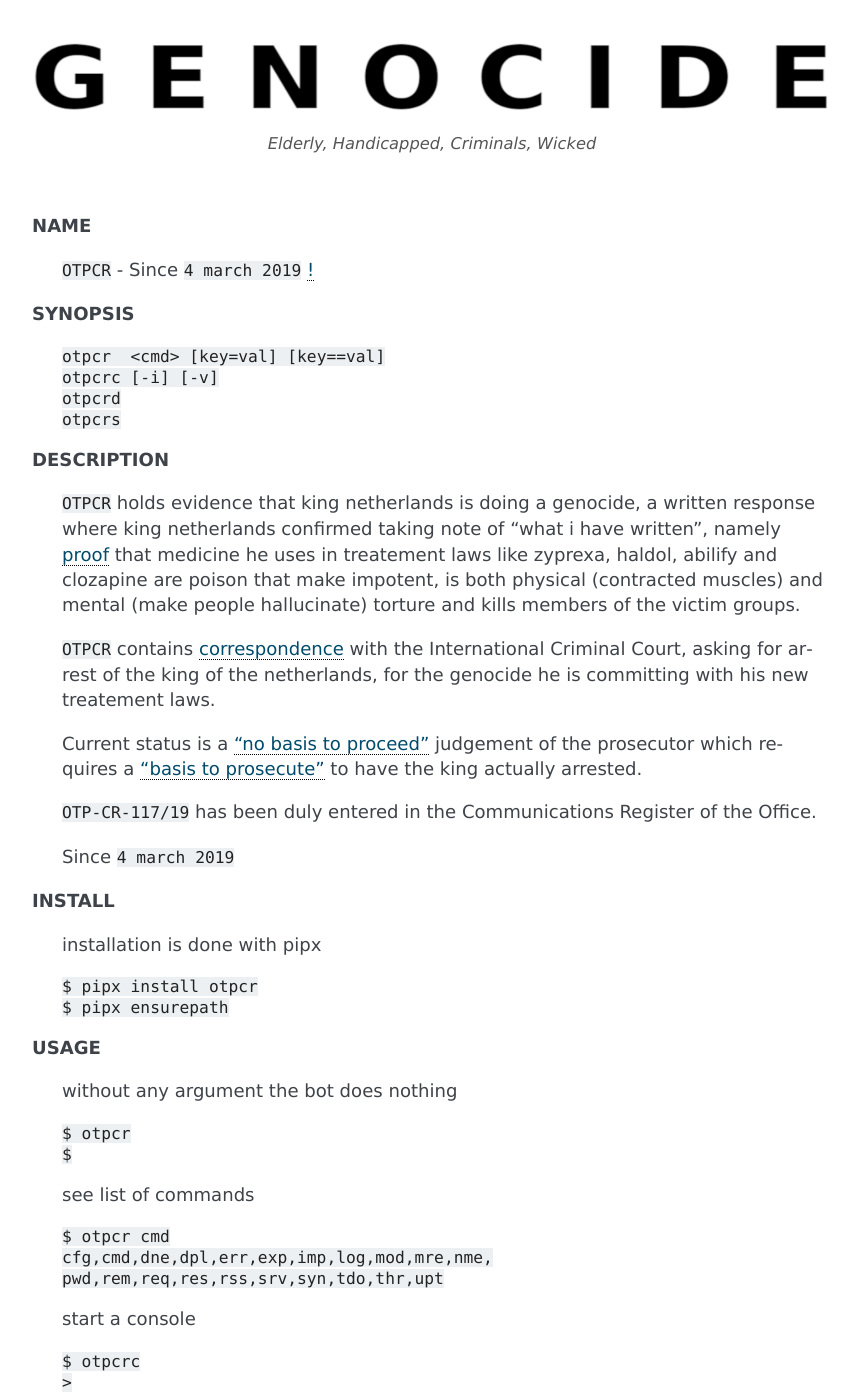
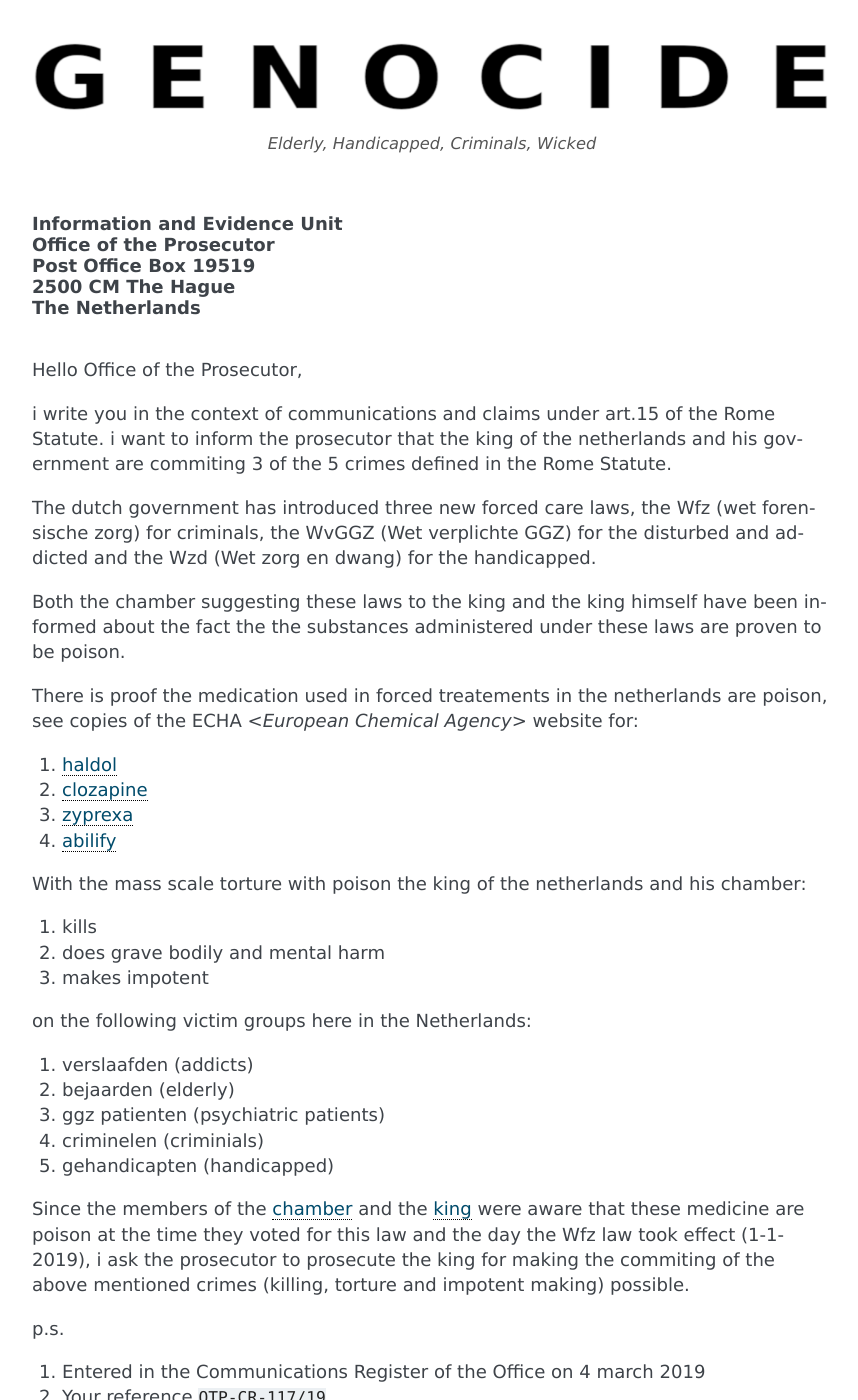
Before and after one commit to rssbotd/otpcr, a Sphinx documentation site: the page built from docs/index.rst, in a window 1280 px wide and 1400 px high. Shown: the whole window, without its empty margins (168-1026 px from the left). Built offline with Sphinx 7.4.7, drawn with Linux system fonts in a browser that asks for light colours; some of the changed text lies outside the part shown.

Commit message:
update docs

```diff
--- a/docs/about.rst
+++ /dev/null
@@ -1,54 +0,0 @@
-.. _about:
-
-
-.. raw:: html
-
-    <br><br>
-
-.. title:: About
-
-
-.. raw:: html
-
-    <center><b>OTP-CR-117/19</b></center><br>
-
-In 2018 i informed the king of the netherlands that what he calls
-medicine in his "care" laws are not medicine but poison. Proof of
-these medicine being poison were shown to the king, who's (personal)
-kabinet wrote back that "the king took note of what i have written".
-
-Using poison makes the care laws used in the netherlands to provide
-care to elderly and handicapped, criminals and psychiatric patients
-not care laws but genocide laws with which the king is killing groups
-of the population by giving them poison instead of medicine in
-the "care" they are forced to undergo.
-
-I wrote the prosecutor asking for an arrest of the king (make him
-stop), the prosecutor decided to call it a "no basis to proceed".
-
-.. raw:: html
-
-    <br>
-    <center>
-    <b>
-
-It requires a :ref:`basis to prosecute <reconsider>` of the prosecutor
-to get the king in his cell and his genocide, thereby, stopped.
-
-.. raw:: html
-
-    </center>
-    </b>
-    <br>
-
-.. raw:: html
-
-    <center>
-
-.. image:: skull3.png
-    :width: 90%
-    :target: manual.html
-
-.. raw:: html
-
-    </center>
--- a/docs/conf.py
+++ b/docs/conf.py
@@ -44,8 +44,8 @@ source_encoding = 'utf-8-sig'
 modindex_common_prefix = [""]
 keep_warnings = False
 templates_path = ['_templates']
-add_function_parentheses = False
-add_module_names = False
+add_function_parentheses = True
+add_module_names = True
 show_authors = False
 pygments_style = 'colorful'
 extensions = [
@@ -79,12 +79,12 @@ html_favicon = "skull3.png"
 html_extra_path = ["robots.txt", "googlea6568bcc05c8d50b.html"]
 html_last_updated_fmt = '%Y-%b-%d'
 html_additional_pages = {}
-html_domain_indices = True
+html_domain_indices = False
 html_use_index = True
 html_split_index = True
 html_show_sourcelink = False
 html_show_sphinx = False
-html_show_copyright = True
+html_show_copyright = False
 html_copy_source = False
 html_use_opensearch = 'http://%s.rtfd.io/' % NAME
 html_file_suffix = '.html'
@@ -100,7 +100,7 @@ intersphinx_cache_limit = 1
 rst_prolog = '''.. image:: genocide.png
     :width: 100%
     :height: 2.6cm
-    :target: about.html
+    :target: index.html
 
 .. raw:: html
 
@@ -118,7 +118,7 @@ rst_epilog = '''.. raw:: html
     <center>
     <b>
 
-:ref:`\! <home>` :ref:`reconsider <reconsider>` - :ref:`evidence <evidence>` - :ref:`guilty <guilty>` - :ref:`writings <writings>` :ref:`\! <about>`
+:ref:`reconsider <reconsider>` - :ref:`evidence <evidence>` - :ref:`guilty <guilty>` - :ref:`writings <writings>`
 
 
 .. raw: html
--- a/docs/index.rst
+++ b/docs/index.rst
@@ -1,210 +1,72 @@
-.. _home:
+.. _reconsider:
 
 .. raw:: html
 
     <br><br>
 
-.. title:: Home
+.. title:: Reconsider
 
 
-**NAME**
+| **Information and Evidence Unit**
+| **Office of the Prosecutor**
+| **Post Office Box 19519**
+| **2500 CM The Hague**
+| **The Netherlands**
+|
 
 
-    ``OTPCR`` - Since ``4 march 2019`` `! <source.html>`_
+Hello Office of the Prosecutor,
+
+i write you in the context of communications and claims under art.15 of
+the Rome Statute. i want to inform the prosecutor that the king of the
+netherlands and his government are commiting 3 of the 5 crimes defined
+in the Rome Statute.
+
+The dutch government has introduced three new forced care laws, the Wfz
+(wet forensische zorg) for criminals, the WvGGZ (Wet verplichte GGZ) for
+the disturbed and addicted and the Wzd (Wet zorg en dwang) for the
+handicapped.
+
+Both the chamber suggesting these laws to the king and the king himself
+have been informed about the fact the the substances administered under
+these laws are proven to be poison.
+
+There is proof the medication used in forced treatements in the
+netherlands are poison, see copies of the ECHA <`European Chemical Agency`>
+website for:
+
+(1) :ref:`haldol <haldol>`
+(2) :ref:`clozapine <clozapine>`
+(3) :ref:`zyprexa <zyprexa>`
+(4) :ref:`abilify <abilify>`
+
+With the mass scale torture with poison the king of the netherlands and
+his chamber:
+
+(1) kills
+(2) does grave bodily and mental harm
+(3) makes impotent
+
+on the following victim groups here in the Netherlands:
+
+(1) verslaafden (addicts)
+(2) bejaarden (elderly)
+(3) ggz patienten (psychiatric patients)
+(4) criminelen (criminials)
+(5) gehandicapten (handicapped)
+
+Since the members of the :ref:`chamber <chamber>` and the :ref:`king <king>`
+were aware that these medicine are poison at the time they voted for this law
+and the day the Wfz law took effect (1-1-2019), i ask the prosecutor to
+prosecute the king for making the commiting of the above mentioned crimes
+(killing, torture and impotent making) possible.
 
 
-**SYNOPSIS**
+p.s.
 
 
-    | ``otpcr  <cmd> [key=val] [key==val]``
-    | ``otpcrc [-i] [-v]``
-    | ``otpcrd``
-    | ``otpcrs``
-
-
-**DESCRIPTION**
-
-
-
-
-    ``OTPCR`` holds evidence that king
-    netherlands is doing a genocide, a
-    written response where king
-    netherlands confirmed taking note
-    of “what i have written”, namely
-    :ref:`proof  <evidence>` that medicine
-    he uses in treatement laws like zyprexa,
-    haldol, abilify and clozapine are
-    poison that make impotent, is both
-    physical (contracted muscles) and
-    mental (make people hallucinate)
-    torture and kills members of the
-    victim groups.
-
-    ``OTPCR`` contains :ref:`correspondence
-    <writings>` with the International Criminal
-    Court, asking for arrest of the king of the
-    netherlands, for the genocide he is committing
-    with his new treatement laws.
-
-    Current status is a :ref:`"no basis to proceed"
-    <writings>` judgement of the prosecutor which
-    requires a :ref:`"basis to prosecute" <reconsider>`
-    to have the king actually arrested.
-
-
-    ``OTP-CR-117/19`` has been duly entered in the
-    Communications Register of the Office.
-
-    Since ``4 march 2019``
-
-
-**INSTALL**
-
-    installation is done with pipx
-
-    | ``$ pipx install otpcr``
-    | ``$ pipx ensurepath``
-
-**USAGE**
-
-    without any argument the bot does nothing
-
-    | ``$ otpcr``
-    | ``$``
-
-    see list of commands
-
-    | ``$ otpcr cmd``
-    | ``cfg,cmd,dne,dpl,err,exp,imp,log,mod,mre,nme,``
-    | ``pwd,rem,req,res,rss,srv,syn,tdo,thr,upt``
-
-
-    start a console
-
-    | ``$ otpcrc``
-    | ``>``
-
-    use -i to init modules
-
-    | ``$ otpcrc -i``
-    | ``>``
-
-    start daemon
-
-    | ``$ otpcrd``
-    | ``$``
-
-    start service
-
-    | ``$ otpcrs``
-    | ``<runs until ctrl-c>``
-
-    show request to the prosecutor
-
-    | $ ``otpcr req``
-    | Information and Evidence Unit
-    | Office of the Prosecutor
-    | Post Office Box 19519
-    | 2500 CM The Hague
-    | The Netherlands
-
-**COMMANDS**
-
-    here is a list of available commands
-
-    | ``cfg`` - irc configuration
-    | ``cmd`` - commands
-    | ``dpl`` - sets display items
-    | ``err`` - show errors
-    | ``exp`` - export opml (stdout)
-    | ``imp`` - import opml
-    | ``log`` - log text
-    | ``mre`` - display cached output
-    | ``pwd`` - sasl nickserv name/pass
-    | ``rem`` - removes a rss feed
-    | ``res`` - restore deleted feeds
-    | ``req`` - reconsider
-    | ``rss`` - add a feed
-    | ``syn`` - sync rss feeds
-    | ``tdo`` - add todo item
-    | ``thr`` - show running threads
-    | ``upt`` - show uptime
-
-
-**CONFIGURATION**
-
-    irc
-
-    | ``$ otpcr cfg server=<server>``
-    | ``$ otpcr cfg channel=<channel>``
-    | ``$ otpcr cfg nick=<nick>``
-
-    sasl
-
-    | ``$ otpcr pwd <nsvnick> <nspass>``
-    | ``$ otpcr cfg password=<frompwd>``
-
-    rss
-
-    | ``$ otpcr rss <url>``
-    | ``$ otpcr dpl <url> <item1,item2>``
-    | ``$ otpcr rem <url>``
-    | ``$ otpcr nme <url> <name>``
-
-    opml
-
-    | ``$ otpcr exp``
-    | ``$ otpcr imp <filename>``
-
-**SYSTEMD**
-
-    put the following in ``/etc/systemd/system/otpcr.service`` and
-    replace {name} with the user running pipx
-
-    | ``[Unit]``
-    | ``Description=OTPCR``
-    | ``After=network-online.target``
-    |
-    | ``[Service]``
-    | ``Type=simple``
-    | ``User={name}``
-    | ``Group={name}``
-    | ``ExecStart=/home/{name}/.local/bin/otpcrs``
-    |
-    | ``[Install]``
-    | ``WantedBy=multi-user.target``
-
-
-    then run the following
-
-    | ``$ sudo systemctl enable otpcr --now``
-
-    joins #otpcr on localhost
-
-
-**SOURCE**
-
-    source is :ref:`here <source>`
-
-**FILES**
-
-    | ``~/.otpcr``
-    | ``~/.local/bin/otpcr``
-    | ``~/.local/bin/otpcrc``
-    | ``~/.local/bin/otpcrd``
-    | ``~/.local/bin/otpcrs``
-    | ``~/.local/pipx/venvs/otpcr/*``
-
-
-**AUTHOR**
-
-    | Bart Thate ``<rssbotd@gmail.com>``
-
-
-**COPYRIGHT**
-
-    | ``OTPCR`` is Public Domain.
+1) Entered in the Communications Register of the Office on 4 march 2019
+2) Your reference ``OTP-CR-117/19``
 
 
 .. toctree::
```
Also changed, not shown: README.rst (+1 -7 lines), docs/manual.rst (+21 -4 lines).
